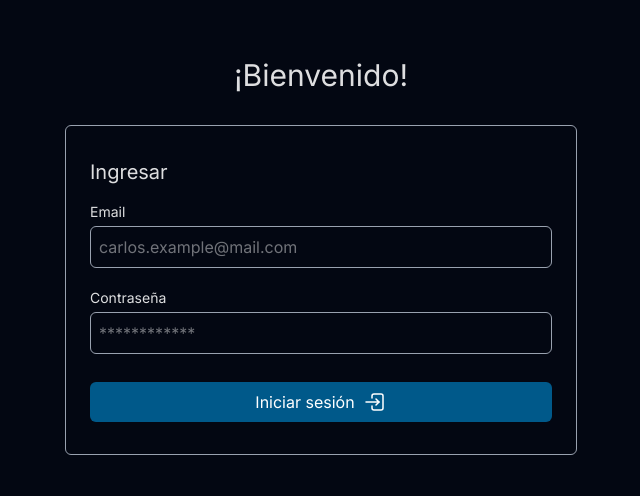
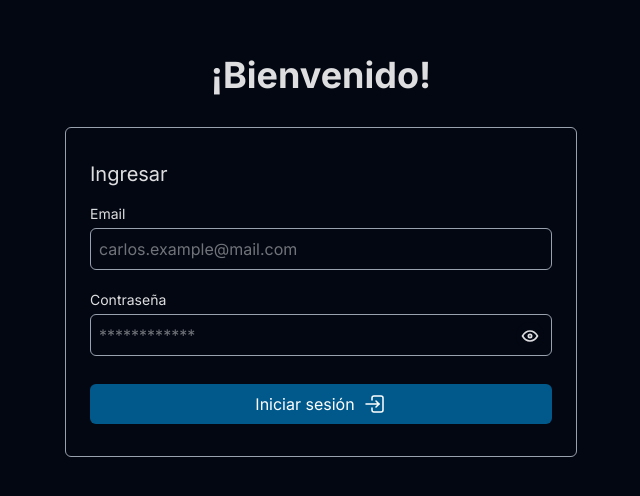
Before and after one commit to SpagnoloCarlos/pannello, a React (Vite) app: page / in a window 1280 px wide. Shown: the part 144-640 px from the top of the page, without its empty margins (319-959 px from the left). Built offline with nearby package versions, Linux system fonts and the light colour scheme; a web font is replaced by a local one.

Commit message:
Add EyeIcon and EyeOffIcon components; enhance Input component with password visibility toggle and update Modal background color

```diff
--- /dev/null
+++ b/src/components/Icons/EyeIcon.tsx
@@ -0,0 +1,22 @@
+const EyeIcon = () => {
+  return (
+    <svg
+      xmlns="http://www.w3.org/2000/svg"
+      width={20}
+      height={20}
+      viewBox="0 0 24 24"
+      fill="none"
+      stroke="currentColor"
+      strokeWidth={2}
+      strokeLinecap="round"
+      strokeLinejoin="round"
+      className="icon icon-tabler icons-tabler-outline icon-tabler-eye"
+    >
+      <path stroke="none" d="M0 0h24v24H0z" fill="none" />
+      <path d="M10 12a2 2 0 1 0 4 0a2 2 0 0 0 -4 0" />
+      <path d="M21 12c-2.4 4 -5.4 6 -9 6c-3.6 0 -6.6 -2 -9 -6c2.4 -4 5.4 -6 9 -6c3.6 0 6.6 2 9 6" />
+    </svg>
+  );
+};
+
+export default EyeIcon;
--- /dev/null
+++ b/src/components/Icons/EyeOffIcon.tsx
@@ -0,0 +1,23 @@
+const EyeOffIcon = () => {
+  return (
+    <svg
+      xmlns="http://www.w3.org/2000/svg"
+      width={20}
+      height={20}
+      viewBox="0 0 24 24"
+      fill="none"
+      stroke="currentColor"
+      strokeWidth={2}
+      strokeLinecap="round"
+      strokeLinejoin="round"
+      className="icon icon-tabler icons-tabler-outline icon-tabler-eye-off"
+    >
+      <path stroke="none" d="M0 0h24v24H0z" fill="none" />
+      <path d="M10.585 10.587a2 2 0 0 0 2.829 2.828" />
+      <path d="M16.681 16.673a8.717 8.717 0 0 1 -4.681 1.327c-3.6 0 -6.6 -2 -9 -6c1.272 -2.12 2.712 -3.678 4.32 -4.674m2.86 -1.146a9.055 9.055 0 0 1 1.82 -.18c3.6 0 6.6 2 9 6c-.666 1.11 -1.379 2.067 -2.138 2.87" />
+      <path d="M3 3l18 18" />
+    </svg>
+  );
+};
+
+export default EyeOffIcon;
--- a/src/components/Input.tsx
+++ b/src/components/Input.tsx
@@ -1,18 +1,38 @@
+import { useState } from "react";
+import EyeOffIcon from "./Icons/EyeOffIcon";
+import EyeIcon from "./Icons/EyeIcon";
+
 interface InputProps extends React.InputHTMLAttributes<HTMLInputElement> {
   label: string;
   error?: string;
 }
 
-const Input = ({ id, label, error, ...props }: InputProps) => {
+const Input = ({ id, label, error, type, ...props }: InputProps) => {
+  const [showPassword, setShowPassword] = useState(false);
+
+  const handleShowPassword = () => {
+    setShowPassword((prev) => !prev);
+  };
+
   return (
-    <div className="flex flex-col gap-1">
+    <div className="flex flex-col gap-1 relative">
       <label className="text-sm" htmlFor={id}>
         {label}
       </label>
       <input
         className={`p-2 border rounded-md outline outline-transparent ${error ? "border-red-500" : "border-gray-400"} transition-colors duration-200 ${error ? "focus-visible:border-red-500" : "focus-visible:border-gray-200"} ${error ? "focus-visible:outline-red-500" : "focus-visible:outline-gray-200"}`}
+        type={showPassword ? "text" : type}
         {...props}
       />
+      {type === "password" && (
+        <button
+          type="button"
+          className="m-0 p-1 border-none outline-none flex items-center justify-center absolute top-8 right-2 bg-gray-950 rounded-full cursor-pointer"
+          onClick={handleShowPassword}
+        >
+          {showPassword ? <EyeOffIcon /> : <EyeIcon />}
+        </button>
+      )}
       <span className="text-xs text-red-500">{error}</span>
     </div>
   );
--- a/src/components/Modal.tsx
+++ b/src/components/Modal.tsx
@@ -13,7 +13,7 @@
         onClick={closeModal}
         aria-hidden="true"
       />
-      <div className="relative z-50 w-full max-w-lg p-6 mx-4 bg-gray-800 rounded-lg border border-gray-400">
+      <div className="relative z-50 w-full max-w-lg p-6 mx-4 bg-gray-950 rounded-lg border border-gray-400">
         <button
           onClick={closeModal}
           className="absolute top-4 right-4 p-1 hover:bg-gray-700 rounded-full transition-colors cursor-pointer"
--- a/src/pages/Home.tsx
+++ b/src/pages/Home.tsx
@@ -4,7 +4,7 @@
   return (
     <main className="flex flex-col items-center justify-center min-h-[100dvh] w-full max-w-7xl mx-auto px-4">
       <section className="flex flex-col items-center w-full gap-8">
-        <h1 className="text-3xl">¡Bienvenido!</h1>
+        <h1 className="text-4xl font-bold">¡Bienvenido!</h1>
         <LoginForm />
       </section>
     </main>
```
